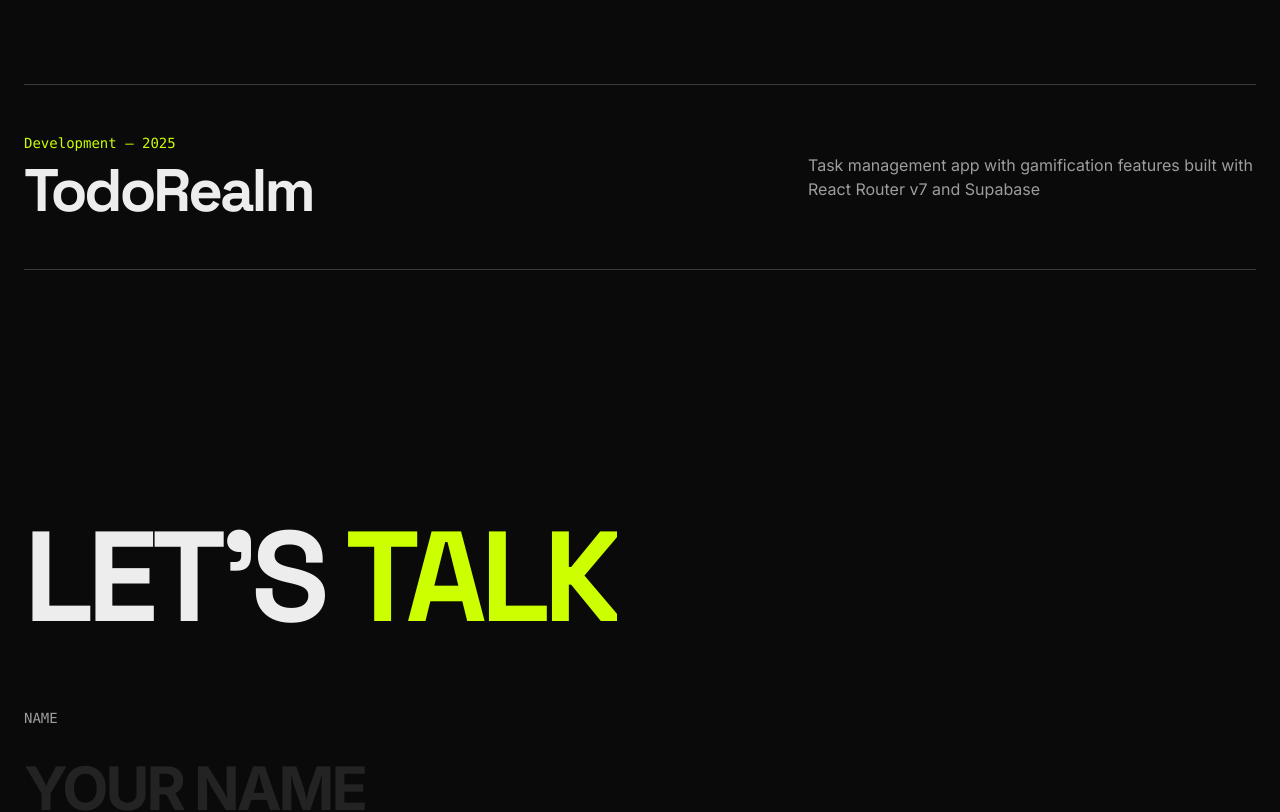
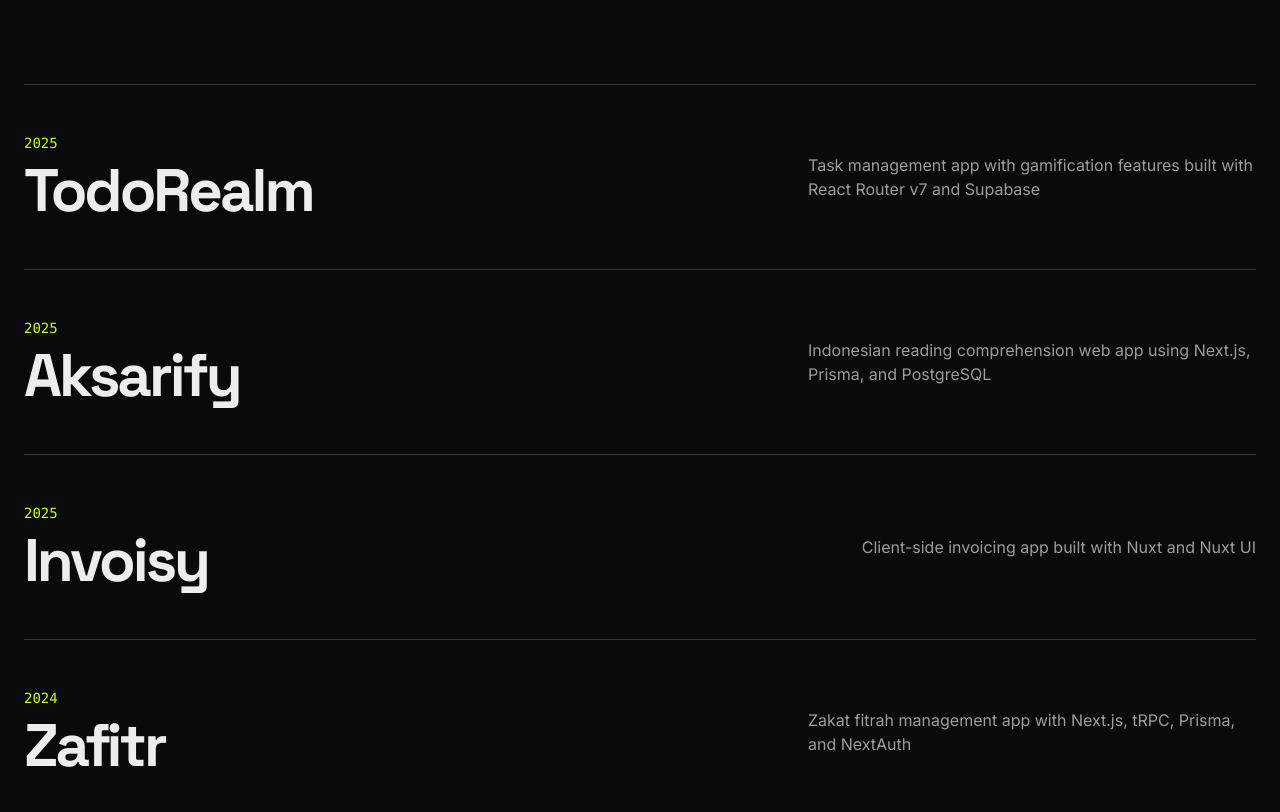
Before and after one commit to rizkraf/portfolio, a Next.js app: page / in a window 1280 px wide. Shown: the part 2004-2816 px from the top of the page. Built offline with nearby package versions, Linux system fonts and the light colour scheme; no server answers.

Commit message:
feat: update Portfolio component with new projects and images

```diff
--- a/components/Portfolio.tsx
+++ b/components/Portfolio.tsx
@@ -3,17 +3,47 @@
 import Link from "next/link";
 import { useState } from "react";
 import { Reveal } from "@/components/Reveal";
+import Image from "next/image";
 
 const projects = [
   {
     id: 1,
     title: "TodoRealm",
-    category: "Development",
     year: "2025",
     description: "Task management app with gamification features built with React Router v7 and Supabase",
     image: "/project-todorealm.png",
     url: "https://www.todorealm.app",
   },
+  {
+    id: 2,
+    title: "Aksarify",
+    year: "2025",
+    description: "Indonesian reading comprehension web app using Next.js, Prisma, and PostgreSQL",
+    image: "/project-aksarify.png",
+    url: "https://www.aksarify.xyz",
+  },
+  {
+    id: 3,
+    title: "Invoisy",
+    year: "2025",
+    description: "Client-side invoicing app built with Nuxt and Nuxt UI",
+    image: "/project-invoisy.png",
+    url: "https://invoisy.netlify.app",
+  },
+  {
+    id: 4,
+    title: "Zafitr",
+    year: "2024",
+    description: "Zakat fitrah management app with Next.js, tRPC, Prisma, and NextAuth",
+    url: "https://github.com/rizkraf/zafitr",
+  },
+  {
+    id: 5,
+    title: "Quran App",
+    year: "2022",
+    description: "Quran reading web app using Vue.js and Tailwind CSS",
+    url: "https://github.com/rizkraf/quran-web"
+  }
 ];
 
 export default function Portfolio() {
@@ -40,21 +70,26 @@
             >
               {/* Background Image */}
               <div
-                className={`absolute inset-0 z-0 transition-opacity duration-500 ease-in-out ${
-                  hoveredProject === project.id ? "opacity-100" : "opacity-0"
-                }`}
+                className={`absolute inset-0 z-0 transition-opacity duration-500 ease-in-out ${hoveredProject === project.id ? "opacity-100" : "opacity-0"
+                  }`}
               >
-                <img
-                  src={project.image}
-                  alt={project.title}
-                  className="w-full h-full object-cover object-top opacity-40"
-                />
+                {
+                  project.image && (
+                    <Image
+                      src={project.image}
+                      alt={project.title}
+                      width={800}
+                      height={600}
+                      className="w-full h-full object-cover object-top opacity-40"
+                    />
+                  )
+                }
                 <div className="absolute inset-0 bg-linear-to-r from-black/80 to-transparent" />
               </div>
 
               {/* Content */}
               <div className="relative z-10 flex flex-col gap-2 pointer-events-none">
-                <span className="text-sm font-mono text-accent">{project.category} — {project.year}</span>
+                <span className="text-sm font-mono text-accent">{project.year}</span>
                 <h3 className="text-3xl md:text-6xl font-bold tracking-tighter group-hover:translate-x-4 transition-transform duration-300">
                   {project.title}
                 </h3>
```
Also changed, not shown: public/project-aksarify.png (added), public/project-invoisy.png (added).
